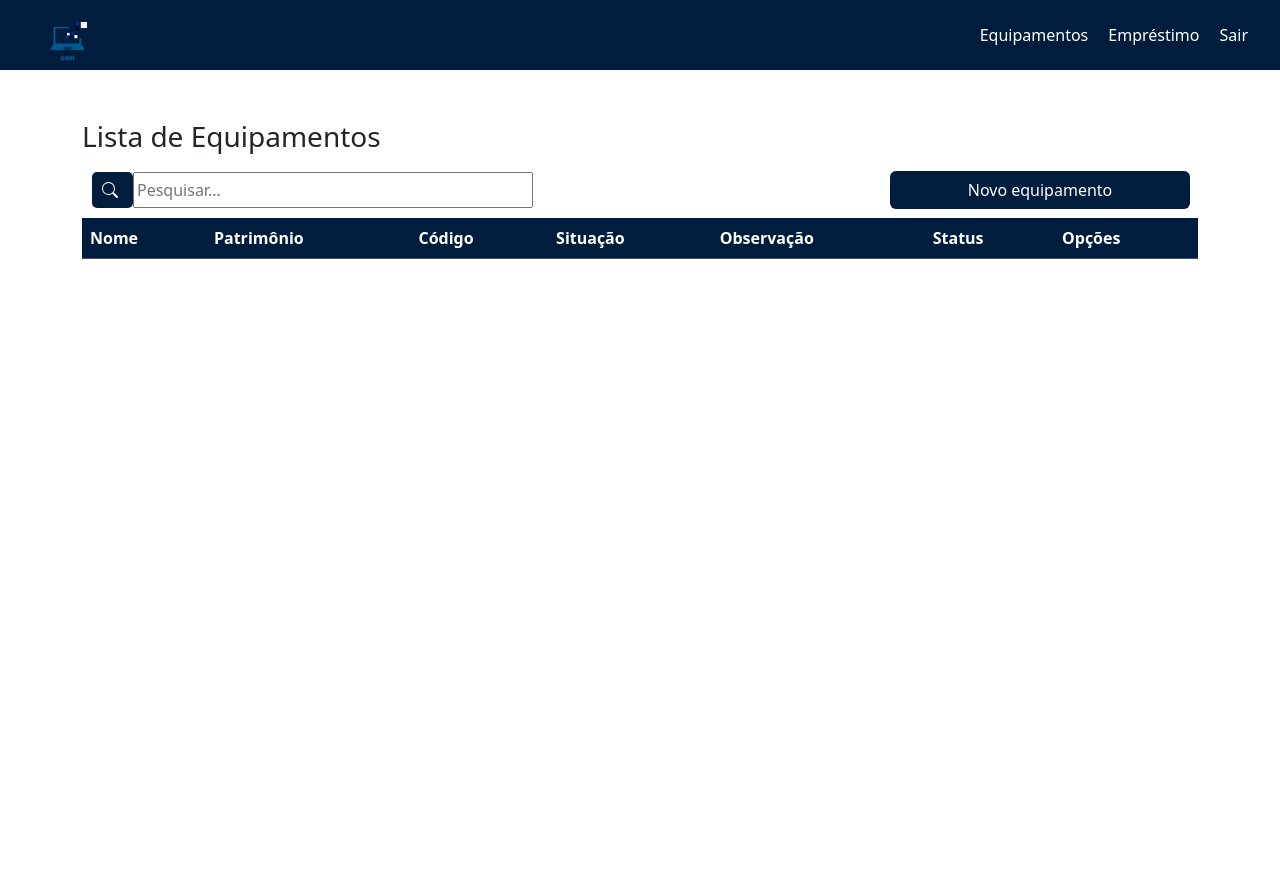
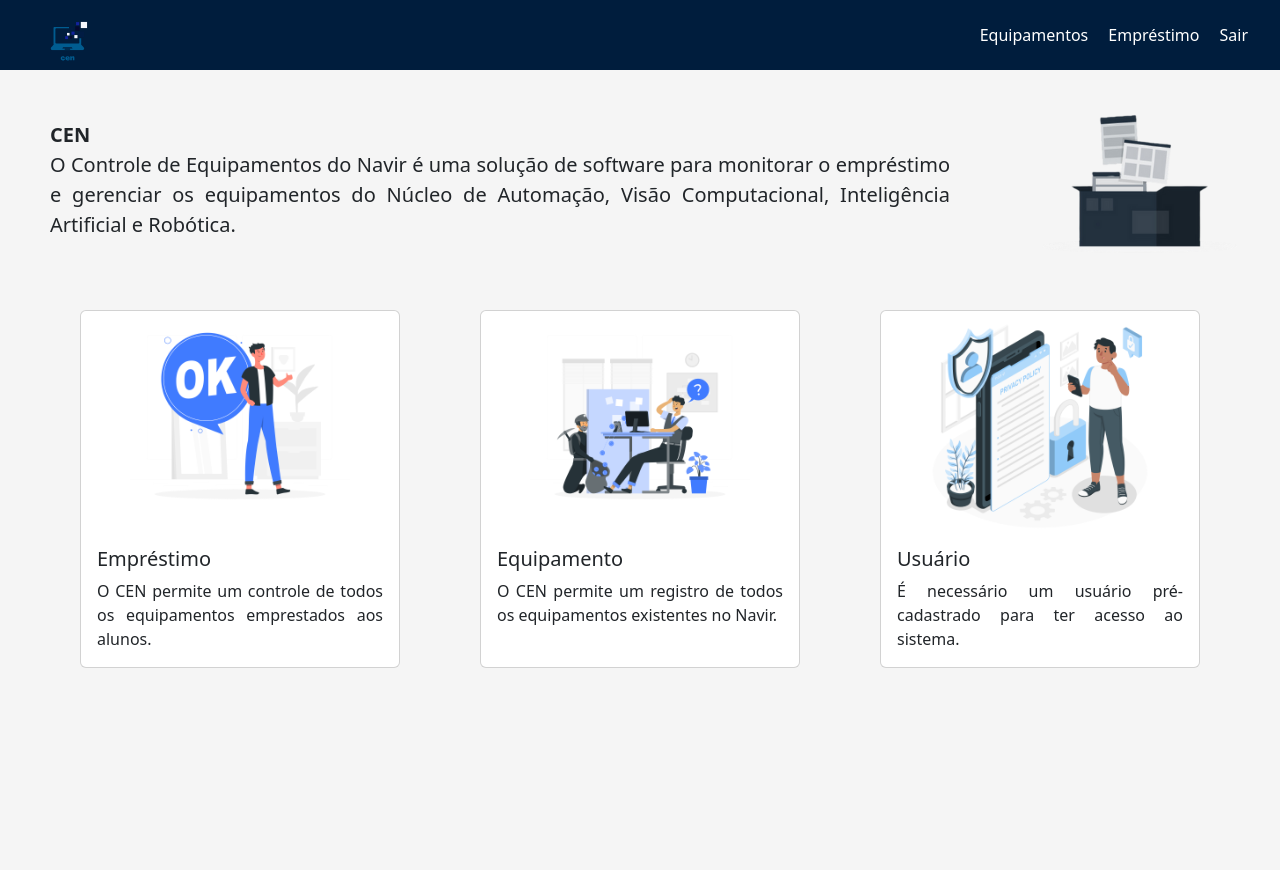
Before and after one commit to assuncaofelipe/CEN-Eng-Web-Django-II, a Django app: page / in a window 1280 px wide. Before the commit the page ends 259 px from the top, so only its background shows below. Run offline with Django 4.2, Linux system fonts and the light colour scheme; the visitor is signed in with stand-in values (Sample User, id 1); lists and menus that the app fills with data are empty; some libraries are stand-ins or nearby versions.

Commit message:
formulário e ajustes

```diff
--- a/app/templates/base.html
+++ b/app/templates/base.html
@@ -9,6 +9,7 @@
     <link rel="stylesheet" type="text/css" href="{% static 'css/search.css' %}" />
     <link rel="stylesheet" type="text/css" href="{% static 'css/tabelas.css' %}" />
     <link rel="stylesheet" type="text/css" href="{% static 'css/navbar.css' %}" />
+    <link rel="stylesheet" type="text/css" href="{% static 'css/home.css' %}" />
 
     <link href="https://cdn.jsdelivr.net/npm/bootstrap@5.3.2/dist/css/bootstrap.min.css" rel="stylesheet"
         integrity="sha384-T3c6CoIi6uLrA9TneNEoa7RxnatzjcDSCmG1MXxSR1GAsXEV/Dwwykc2MPK8M2HN" crossorigin="anonymous" />
--- a/app/templates/home.html
+++ b/app/templates/home.html
@@ -1,85 +1,50 @@
 {% extends 'base.html' %}
-
 {% load static %}
-
-{% block style %}
-<link rel="stylesheet" href="{% static 'css/home.css' %}" />
-{% endblock %}
 
 {% block conteudo %}
 
-<section>
-  <div class="container1">
-    <div class="row">
-      <div class="left-home">
+<!-- INSERIR TAGS ABAIXO -->
 
-        <h4>CEN<BR>O Controle de Equipamentos do Navir é uma solução de software para monitorar o empréstimo e gerenciar os
-          quipamentos do Núcleo de Automação, Visão Computacional, Inteligência Artificial e Robótica.</h4>
-      </div>
-      <div class="right-home"><img src="{% static 'image/computer.png' %}"> </div>
-    </div>
+<div class="container-background">
+
+  <div class="container_home">
+    <p class="text-body-container">
+      <strong>CEN</strong><br>
+      O Controle de Equipamentos do Navir é uma solução de software para monitorar o empréstimo e gerenciar os
+      equipamentos do Núcleo de Automação, Visão Computacional, Inteligência Artificial e Robótica.
+    </p>
+    <img class="image" src="{% static 'image/computer.png' %}">
   </div>
 
-</section>
-<section>
-  <div class="row">
-    <div class="right-login">
-      <!-- <div class="card mb-3" style="max-width: 540px; background-color:#346089"> -->
-        <div class="row g-0">
+  <div class="cards">
 
-          <div class="col-md-8">
-            <!-- <div class="card-body"> -->
-              <a href="{% url 'listar_emprestimo' %}">
-              <p style="text-align: justify" class="card-text">Emprestimo<br>O CEN permite um controle de todos os equipamentos
-                emprestados aos alunos.</p>
-              </a>
-            <!-- </div> -->
-          </div>
-          <div class="col-md-4">
-            <img src="{% static 'image/ok.png' %}" class="img-fluid rounded-start" alt="...">
-          </div>
-        </div>
-      <!-- </div> -->
-    </div>
-    <div class="left-login">
-      <!-- <div class="card mb-3" style="max-width: 540px; background-color:#18436B"> -->
-        <div class="row g-0">
-
-          <div class="col-md-8">
-            <!-- <div class="card-body"> -->
-              <a href="{% url 'listar_equipamento' %}">
-              <p style="text-align: justify" class="card-text">Equipamento<br>O CEN permite um registro de todos os equipamentos
-                existentes no Navir.</p>
-              </a>
-            <!-- </div> -->
-          </div>
-          <div class="col-md-4">
-            <img src="{% static 'image/equi.png' %}" class="img-fluid rounded-start" alt="...">
-          </div>
-        </div>
-      <!-- </div> -->
+    <div class="card" style="width: 20rem; ">
+      <img src="{% static 'image/ok.png' %}" class="card-img-top">
+      <div class="card-body">
+        <h5 class="card-title">Empréstimo</h5>
+        <p class="card-text">O CEN permite um controle de todos os equipamentos emprestados aos alunos.</p>
+      </div>
     </div>
 
-    <div class="center-login">
-      <!-- <div class="card mb-3" style="max-width: 540px; background-color:#18436B"> -->
-        <div class="row g-0">
+    <div class="card" style="width: 20rem;">
+      <img src="{% static 'image/equi.png' %}" class="card-img-top" style="width: 250px !important;">
+      <div class="card-body">
+        <h5 class="card-title">Equipamento</h5>
+        <p class="card-text">O CEN permite um registro de todos os equipamentos existentes no Navir.</p>
+      </div>
+    </div>
 
-          <div class="col-md-8">
-            <!-- <div class="card-body"> -->
+    <div class="card" style="width: 20rem; ">
+      <img src="{% static 'image/user.png' %}" class="card-img-top">
+      <div class="card-body">
+        <h5 class="card-title">Usuário</h5>
+        <p class="card-text">É necessário um usuário pré-cadastrado para ter acesso ao sistema.</p>
+      </div>
+    </div>
+
+  </div>
+
+</div>
 
 
-              <p class="card-text-heading">Usuário<br>É necessário um usuário pré-cadastrado para ter acesso ao
-                sistema.</p>
-
-            <!-- </div> -->
-          </div>
-          <div class="col-md-4">
-            <img src="{% static 'image/user.png' %}" class="img-fluid rounded-start" alt="...">
-          </div>
-        </div>
-      <!-- </div> -->
-    </div>
-
-</section>
-
 {% endblock %}
--- a/app/urls.py
+++ b/app/urls.py
@@ -3,5 +3,5 @@ from django.urls import path
 from . import views
 
 urlpatterns = [
-    path('', views.ListarEquipamentos, name='equipamentos'),
+    path('', views.Home, name='home'),
 ]
--- a/core/settings.py
+++ b/core/settings.py
@@ -121,7 +121,7 @@ CRISPY_TEMPLATE_PACK = "bootstrap4"
 # Login Auth
 
 # Redirecto to another modules
-LOGIN_REDIRECT_URL = 'equipamentos'
+LOGIN_REDIRECT_URL = 'home'
 LOGOUT_REDIRECT_URL = 'login'
 LOGIN_URL = 'login'
 
--- a/static/css/home.css
+++ b/static/css/home.css
@@ -1,160 +1,51 @@
-@import url("https://fonts.googleapis.com/css2?family=Outfit:wght@100;200&display=swap");
-
-.row {
-  padding-left: 20px;
-  padding-right: 20px;
+.container-background {
+  background: whitesmoke;
+  height    : 100vh;
+  padding   : 0;
 }
 
-::-webkit-scrollbar {
-  display: none;
+.container_home {
+  display        : flex;
+  flex-direction : row;
+  justify-content: space-between;
+  max-height     : 230px;
 }
 
-h4 {
+.text-body-container {
+  padding   : 50px;
+  font-size : 20px;
   text-align: justify;
-  margin-bottom: 0.5rem;
-  font-weight: 500;
-  line-height: 1.2;
-  display: block;
-  margin-block-start: 1.33em;
-  margin-block-end: 1.33em;
-  margin-inline-start: 0px;
-  margin-inline-end: 0px;
-  font-size: 1.5rem;
 }
 
-p,
-h5 {
-  color: white;
-  margin: 2%;
-  margin-left: 12%;
-  font-weight: 500;
-  line-height: 1.2;
-
+.text-body-container strong {
+  font-size: 20px;
 }
 
-
-.left-login {
-  position: relative;
-  margin: 2%;
-  margin-left: auto;
-  width: 30%;
-  display: flex;
-  justify-content: center;
-  align-items: center;
-  background-color: #18436B;
+.image {
+  max-width   : 280px;
+  margin-right: auto;
 }
 
-
-.left-home {
-  /* width: 50%;
-  display: flex;
-  justify-content: center;
-  align-items: center; */
-  display: flex;
-  justify-content: center;
-  align-items: center;
-  width: 60%;
-  height: 100%;
-  background-color: #08223F;
-
+.cards {
+  margin-top     : 10px;
+  display        : flex;
+  flex-direction : row;
+  justify-content: space-evenly;
 }
 
-
-.right-home {
-  position: relative;
-  width: 30%;
-  display: flex;
-
-  background-color: #08223F;
+.card {
+  display        : flex;
+  flex-direction : column;
+  align-items    : center;
+  justify-content: center;
+  justify-items  : center;
 }
 
-.right-login {
-  position: relative;
-  margin: 2%;
-  margin-left: 2%;
-  width: 30%;
-  display: flex;
-  justify-content: center;
-  align-items: center;
-  background-color: #346089;
+.card-img-top {
+  width    : auto;
+  max-width: 220px;
 }
 
-.center-login {
-  position: relative;
-  margin: 2%;
-  margin-left: auto;
-  width: 30%;
-  display: flex;
-  justify-content: center;
-  align-items: center;
-  background-color: #28394D;
+.card-body {
+  text-align: justify;
 }
-
-.card-title {
-  margin-bottom: 0.75rem
-}
-
-.card-text:last-child {
-  margin-bottom: 0
-}
-
-
-.row {
-  display: -ms-flexbox;
-  display: flex;
-  -ms-flex-wrap: wrap;
-  flex-wrap: wrap;
-  margin-right: -15px;
-  margin-left: -15px
-}
-
-.container1 {
-  width: 100%;
-  padding-right: 15px;
-  padding-left: 15px;
-  margin-right: 0;
-  margin-left: 0;
-  background-color: #08223F;
-}
-
-.col-8,
-.col-4 {
-  position: relative;
-  width: 100%;
-  padding-right: 15px;
-  padding-left: 15px
-}
-
-.col-md-8 {
-  display: flex;
-  justify-content: center;
-  align-items: center;
-  width: 60%;
-  height: 100%;
-}
-
-.col-md-4 {
-  position: relative;
-  width: 30%;
-  display: flex;
-}
-
-img {
-  overflow-clip-margin: content-box;
-  overflow: clip;
-  vertical-align: middle;
-  border-style: none;
-}
-
-.img-fluid {
-  max-width: 100%;
-  height: auto
-}
-
-@media (min-width: 768px) {
-  .col-md-4 {
-
-    flex: 0 0 33.333333%;
-    max-width: 33.333333%;
-  }
-}
--- a/templates/listar_equipamento.html
+++ b/templates/listar_equipamento.html
@@ -7,6 +7,7 @@
     <h3>Lista de Equipamentos</h3>
     <div class="search-container">
         <form class="search-input" method="GET" action="{% url 'listar_equipamento' %}">
+            <input type="text" name="search" placeholder="Pesquisar..." />
             <button class="search-button" style="background: #001d3d;">
                 <svg xmlns="http://www.w3.org/2000/svg" width="16" height="16" fill="currentColor" class="bi bi-search"
                     viewBox="0 0 16 16">
@@ -14,7 +15,6 @@
                         d="M11.742 10.344a6.5 6.5 0 1 0-1.397 1.398h-.001c.03.04.062.078.098.115l3.85 3.85a1 1 0 0 0 1.415-1.414l-3.85-3.85a1.007 1.007 0 0 0-.115-.1zM12 6.5a5.5 5.5 0 1 1-11 0 5.5 5.5 0 0 1 11 0z" />
                 </svg>
             </button>
-            <input type="text" name="search" placeholder="Pesquisar..." />
             <!--  <a class="limpar-pesquisa" href="{% url 'listar_equipamento' %}">Limpar pesquisa</a> -->
         </form>
 
--- /dev/null
+++ b/user/forms.py
@@ -0,0 +1,5 @@
+from django import forms
+
+class LoginForm(forms.Form):
+    username = forms.CharField(label='', widget=forms.TextInput(attrs={'placeholder': 'Seu nome de usuário'}))
+    password = forms.CharField(label='', widget=forms.PasswordInput(attrs={'placeholder': 'Sua senha'}))
```
Also changed, not shown: templates/listar_emprestimo.html (+7 -24 lines), templates/registration/login.html (+5 -18 lines), user/middleware.py (deleted, +0 -27 lines).
